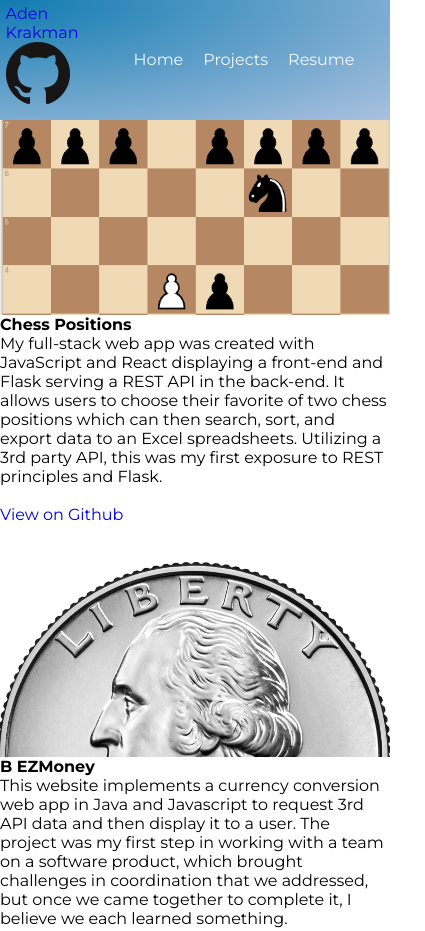
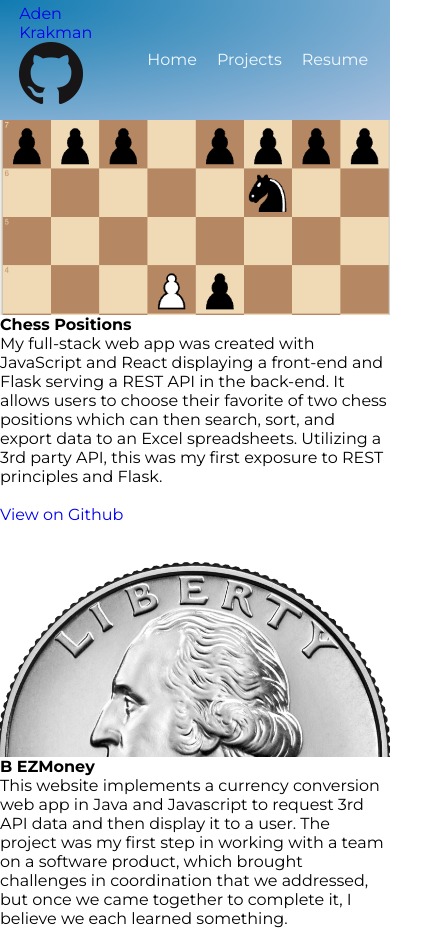
Before and after one commit to akrakman/Personal-Website, a Gatsby site: page /projects in a window 390 px wide. Shown: the top 931 px of the page, 425 px wide, since content can reach past the window. Built offline with nearby package versions, Linux system fonts and the light colour scheme; Gatsby itself is replaced by a stand-in of ours.

Commit message:
fixed layout again

```diff
--- a/src/styles/layout.module.css
+++ b/src/styles/layout.module.css
@@ -6,7 +6,7 @@
     display: flex;
     flex-direction: column;
     justify-content: center;
-    max-width: 100%;
+    width: 100%;
     min-height: 100%;
     font-family: 'Open Sans';
 }
@@ -19,7 +19,6 @@
 .headercontainer {
     justify-content: center;
     display: flex;
-    width: 100%;
     align-items: center;
 }
 
@@ -48,10 +47,17 @@
     color: white;
 }
 
-@media screen and (max-width: 700px) {
+
+@media screen and (max-width: 720px) {
     .headercontainer {
         min-height: 100px;
-        margin-left: 20px;
+        width: 86%;
+    }
+    .headercontainer > .left {
+        margin-left: 86px;
+    }
+    .headercontainer > .right {
+        width: 300px;
     }
 }
 
@@ -63,7 +69,7 @@
   height: 50px;
 }
 
-@media screen and (max-width: 700px) {
+@media screen and (max-width: 730px) {
     .github-head {
         display: none;
     }
@@ -78,7 +84,7 @@
     scale: 90%;
 }
 
-@media screen and (max-width: 700px) {
+@media screen and (max-width: 730px) {
     .linkedin {
         display: none;
     }
```
Also changed, not shown: src/components/projectcard.js (+0 -8 lines), src/styles/about.module.css (+14 -5 lines), 1 other file.
